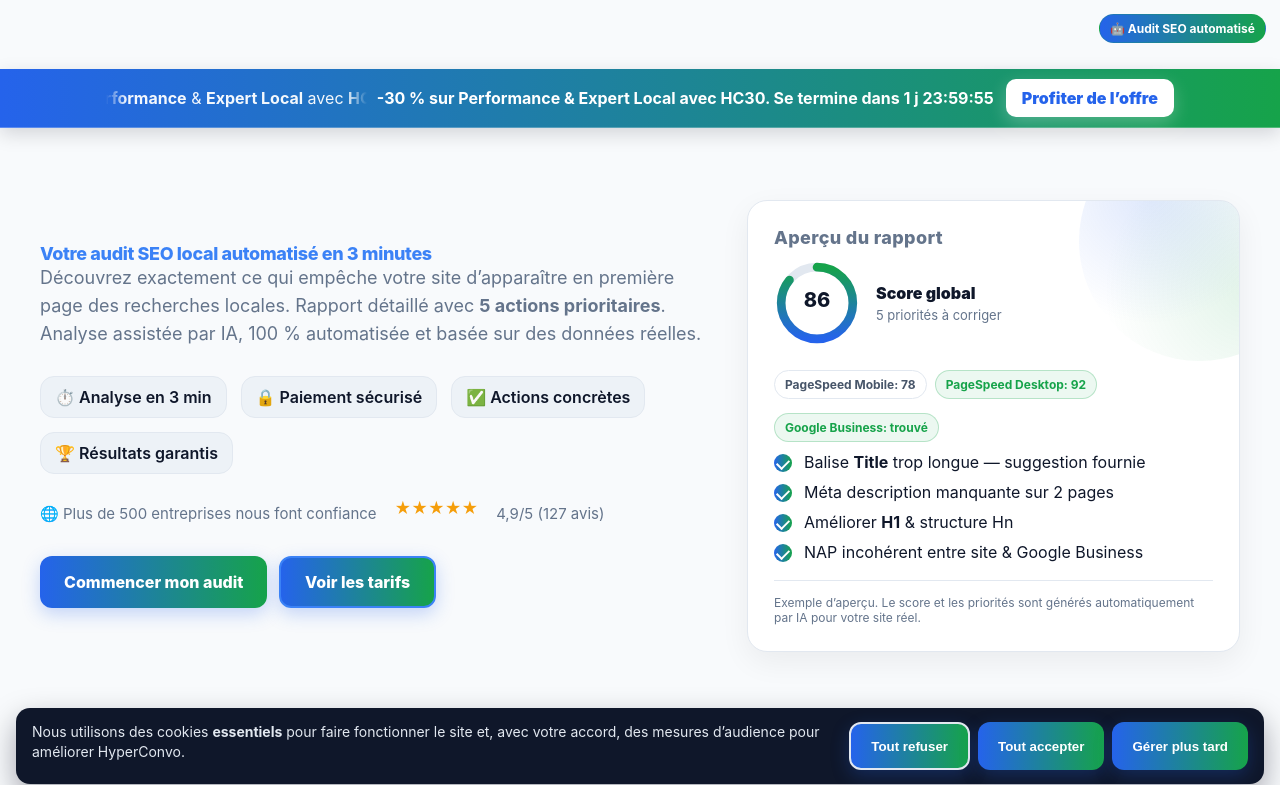
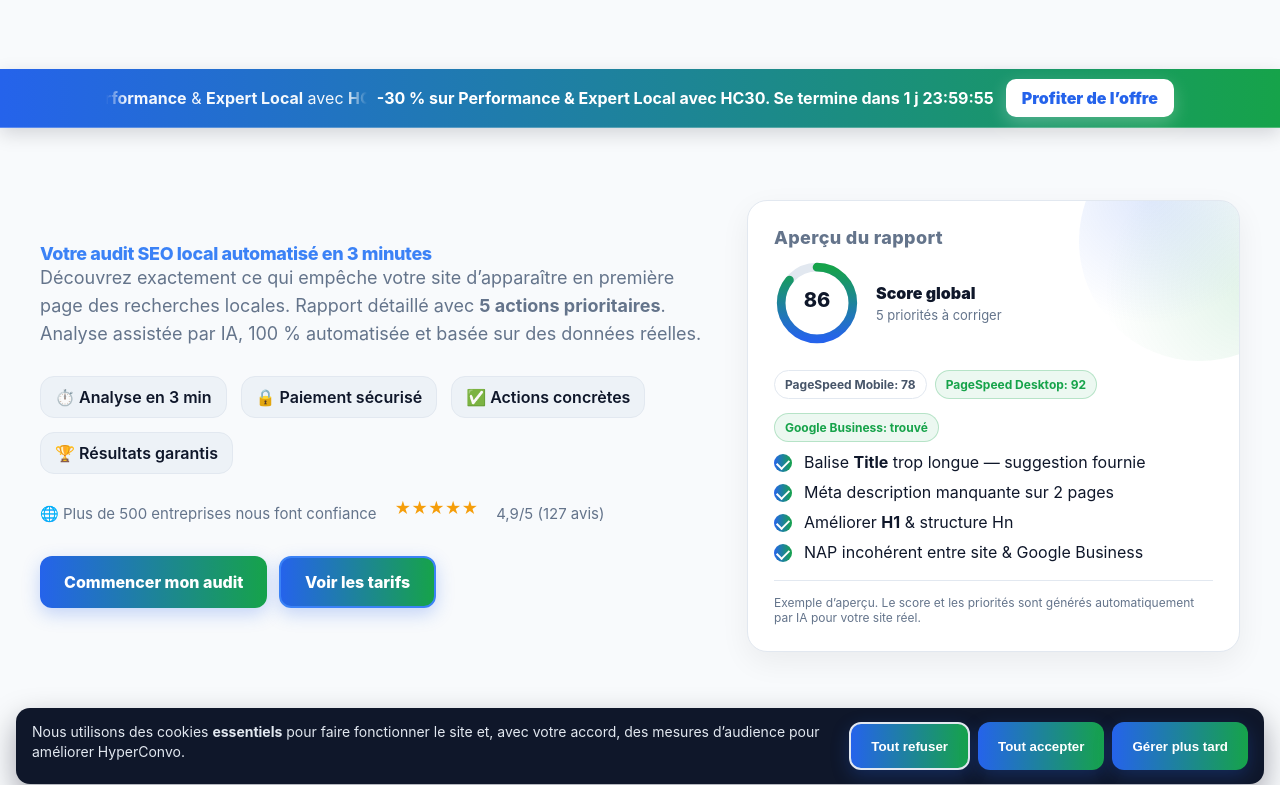
Before and after one commit to hyperconvo/lp_meta_fr, a plain HTML site: page index.html in a window 1280 px wide. Shown: the top 785 px of the page. Drawn offline with Linux system fonts and the light colour scheme.

Commit message:
Update index.html

```diff
--- a/index.html
+++ b/index.html
@@ -543,7 +543,6 @@
 
     <!-- LEFT -->
     <div>
-      <div class="badge">🤖 Audit SEO automatisé</div>
       <h1 class="title">Votre audit SEO local <span class="em1">automatisé en 3 minutes</span></h1>
       <p class="subtitle">Découvrez exactement ce qui empêche votre site d’apparaître en première page des recherches locales. Rapport détaillé avec <strong>5 actions prioritaires</strong>. Analyse assistée par IA, 100 % automatisée et basée sur des données réelles.</p>
 
```
